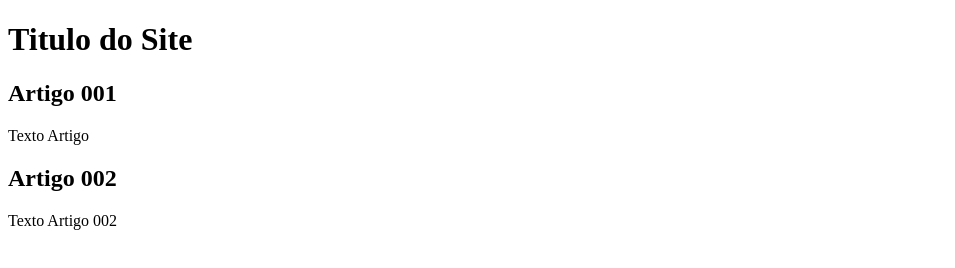
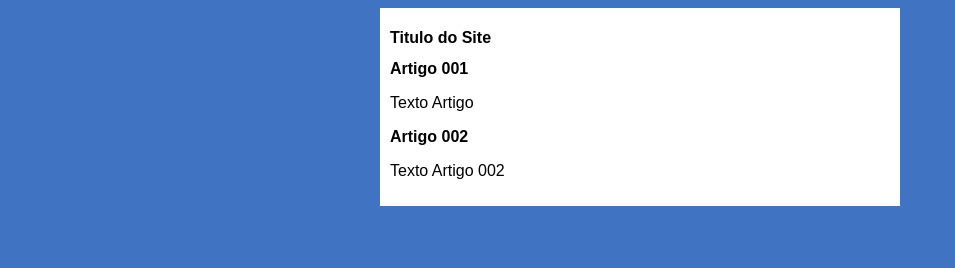
Before and after one commit to ederbastos21/Website-project, a plain HTML site: page index.html in a window 1280 px wide. Shown: the whole page, without its empty margins (0-955 px from the left). Drawn offline with Linux system fonts and the light colour scheme.

Commit message:
Started design

```diff
--- a/index.html
+++ b/index.html
@@ -4,6 +4,7 @@
     <meta charset="UTF-8" />
     <meta name="viewport" content="width=device-width, initial-scale=1.0" />
     <title>Website Title</title>
+    <link rel="stylesheet" href="style.css" />
   </head>
   <body>
     <main>
--- /dev/null
+++ b/style.css
@@ -0,0 +1,15 @@
+* {
+  font-family: Arial, Helvetica, sans-serif;
+  font-size: 16px;
+}
+body {
+  background-color: rgb(65, 115, 195);
+}
+
+main {
+  background-color: white;
+  width: 500px;
+  margin: auto;
+  padding: 10px;
+  box-shadow: 3px 3px 5px rgba (0, 0, 0, 0.473);
+}
```
